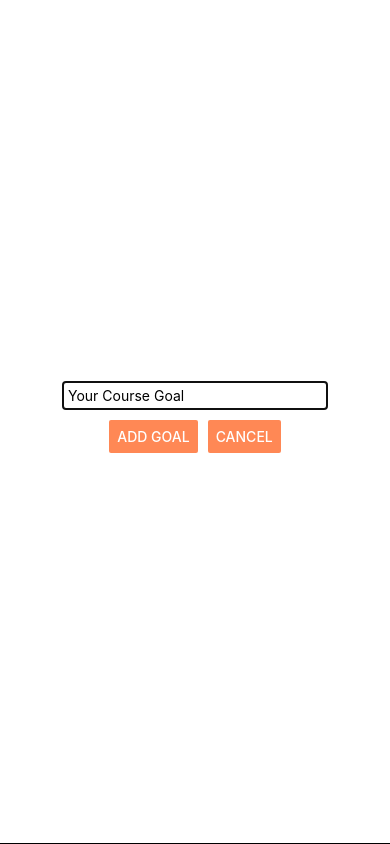
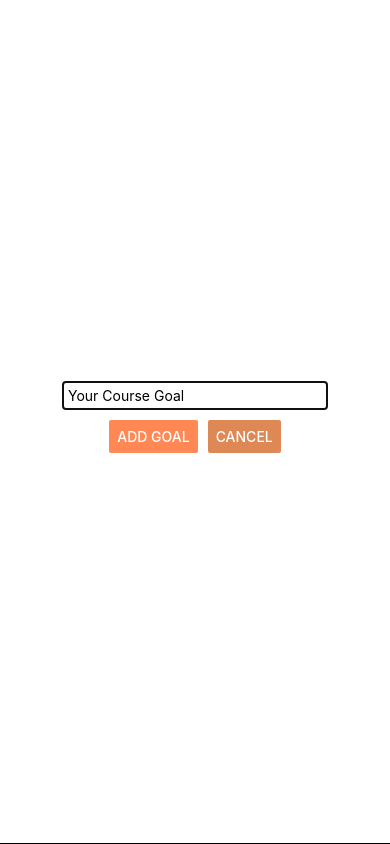
Before and after one commit to KennedyMungai/HelloReactNative, a React Native app: screen / in a window 390 px wide. Both pictures are taken after a click on the button "ADD A NEW GOAL". Built offline with nearby package versions, Linux system fonts and the light colour scheme.

Commit message:
Updated the Cancel button props

```diff
--- a/components/GoalInput.js
+++ b/components/GoalInput.js
@@ -28,11 +28,7 @@ const GoalInput = ({ onAddGoal, isVisible }) => {
 						color={'#ff8855'}
 						onPress={addGoalHandler}
 					/>
-					<Button
-						title='Cancel'
-						color={'#ff8855'}
-						onPress={addGoalHandler}
-					/>
+					<Button title='Cancel' color={'#dd8855'} />
 				</View>
 			</View>
 		</Modal>
```
